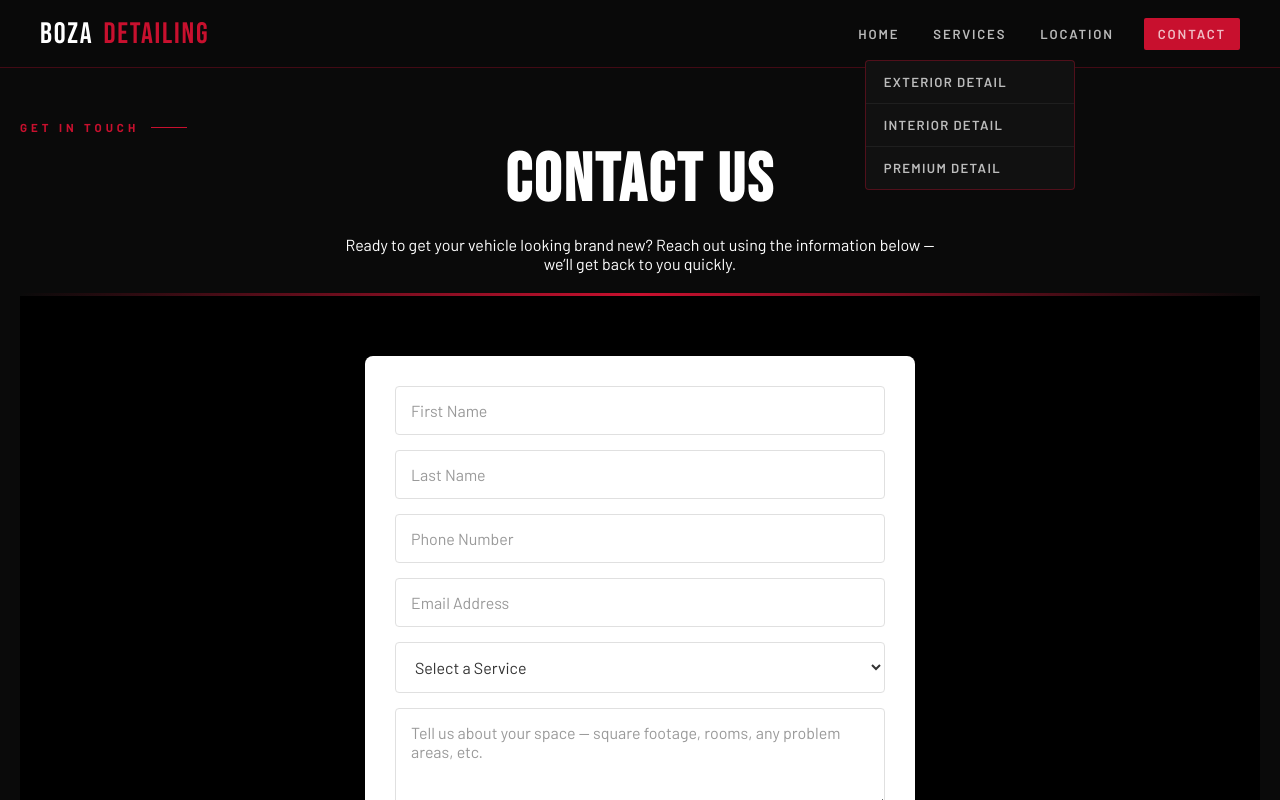
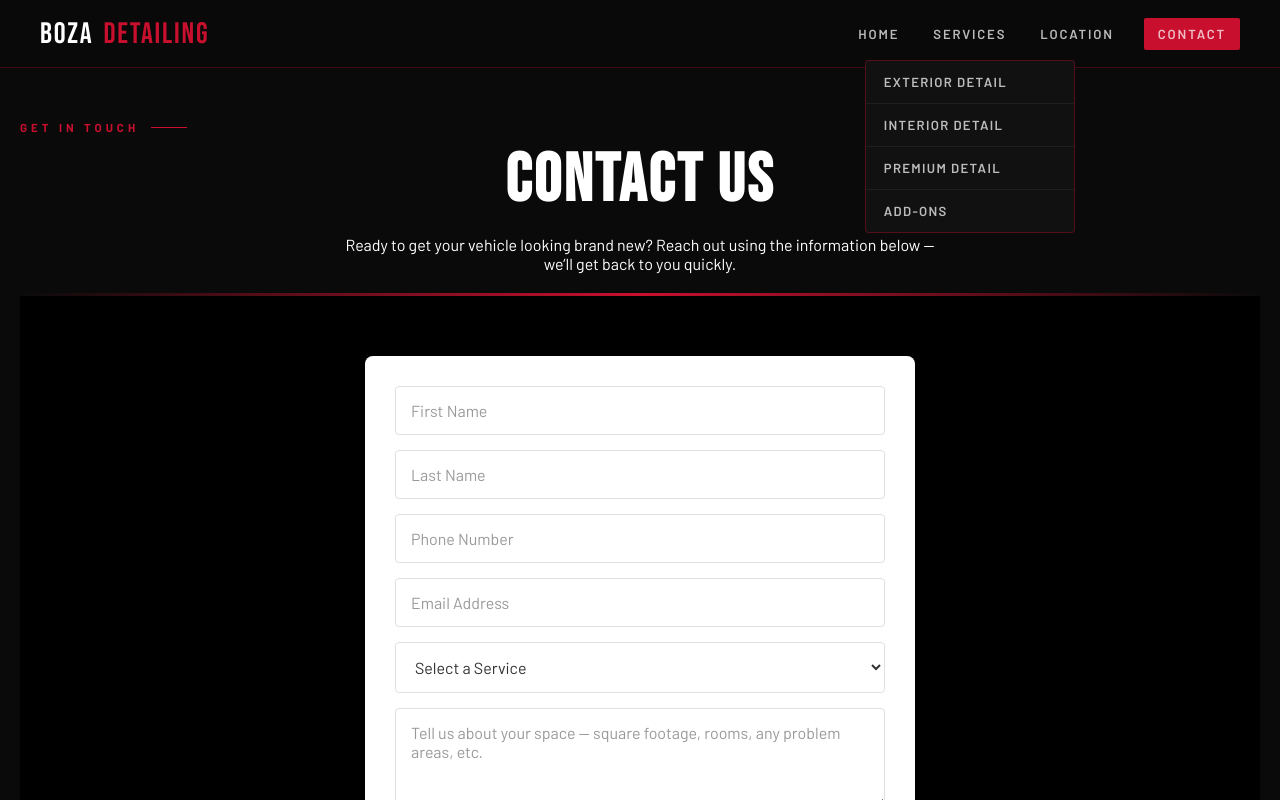
Before and after one commit to netherworlddev/bozadetail, a plain HTML site: page contact.html in a window 1280 px wide. Both pictures are taken after a click on the button "SERVICES". Shown: the top 800 px of the page. Drawn offline with Linux system fonts and the light colour scheme.

Commit message:
Update contact.html

```diff
--- a/contact.html
+++ b/contact.html
@@ -26,6 +26,7 @@
           <a href="exterior.html">Exterior Detail</a>
           <a href="interior.html">Interior Detail</a>
           <a href="premium.html">Premium Detail</a>
+          <a href="addons.html">Add-ons</a>
         </div>
       </div>
 
@@ -44,6 +45,7 @@
     <a href="exterior.html">Exterior Detail</a>
     <a href="interior.html">Interior Detail</a>
     <a href="premium.html">Premium Detail</a>
+    <a href="addons.html">Add-ons</a>
     <a href="contact.html">Contact</a>
   </div>
 
```
